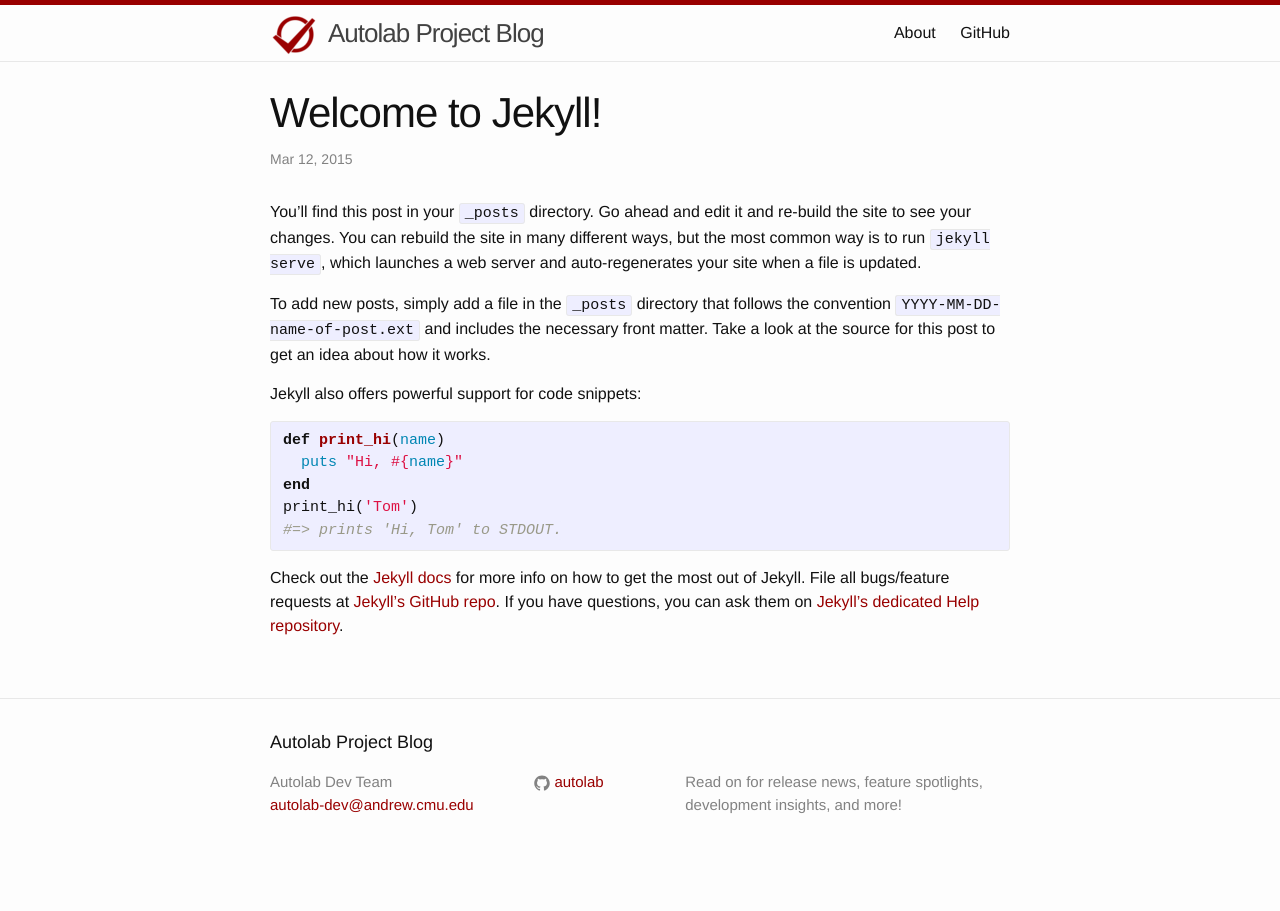
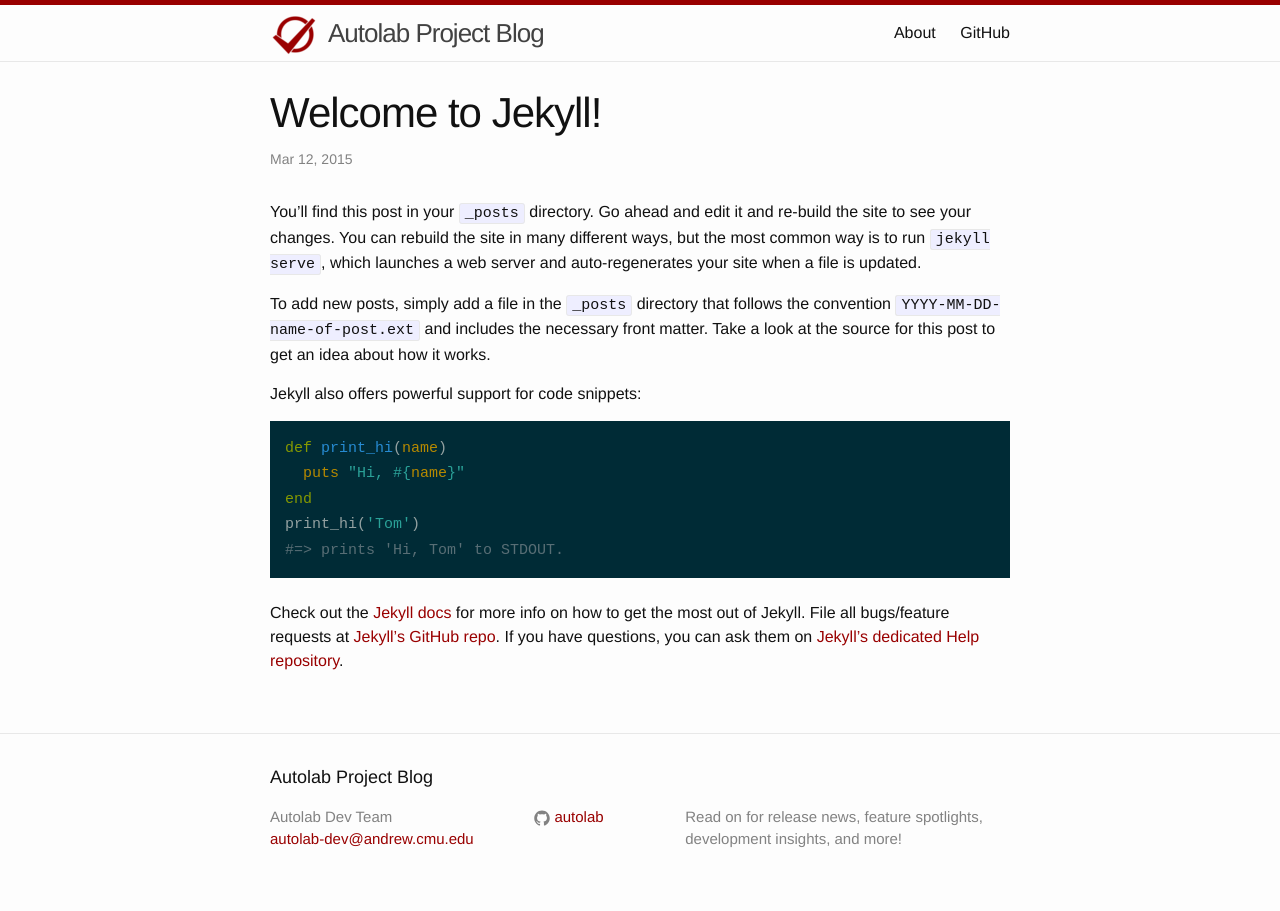
Before and after one commit to autolab/autolab.github.io, a Jekyll site: the page built from _posts/2015-03-12-welcome-to-jekyll.markdown, in a window 1280 px wide. Built offline with Jekyll 4.4.1, drawn with Linux system fonts in a browser that asks for light colours.

Commit message:
Use solarized in code blocks

```diff
--- a/_sass/_base.scss
+++ b/_sass/_base.scss
@@ -130,11 +130,11 @@ code {
     font-size: 15px;
     border: 1px solid $grey-color-light;
     border-radius: 3px;
-    background-color: #eef;
 }
 
 code {
     padding: 1px 5px;
+    background-color: #eef;
 }
 
 pre {
@@ -145,6 +145,7 @@ pre {
         border: 0;
         padding-right: 0;
         padding-left: 0;
+        background-color: inherit;
     }
 }
 
--- /dev/null
+++ b/_sass/_pygments-solarized.scss
@@ -0,0 +1,317 @@
+// Jekyll Pygments syntax highlighter styles
+
+// Color scheme
+$base03: #002b36;
+$base02: #073642;
+$base01: #586e75;
+$base00: #657b83;
+$base0: #839496;
+$base1: #93a1a1;
+$base2: #eee8d5;
+$base3: #fdf6e3;
+
+$yellow: #b58900;
+$orange: #cb4b16;
+$red: #dc322f;
+$magenta: #d33682;
+$violet: #6c71c4;
+$blue: #268bd2;
+$cyan: #2aa198;
+$green: #859900;
+
+// Colors
+$default: $base3;
+$background: $base03;
+$comment: $base01;
+$error: $base01;
+$generic: $base1;
+$keyword: $green;
+$literal: $base1;
+$name: $base1;
+$operator: $green;
+$other: $orange;
+$punctuation: $base1;
+$commentmultiline: $base01;
+$commentpreproc: $green;
+$commentsingle: $base01;
+$commentspecial: $green;
+$genericdeleted: $cyan;
+$genericemph: $base1;
+$genericerror: $red;
+$genericheading: $orange;
+$genericinserted: $green;
+$genericoutput: $base1;
+$genericprompt: $base1;
+$genericstrong: $base1;
+$genericsubheading: $orange;
+$generictraceback: $base1;
+$keywordconstant: $orange;
+$keywordeclaration: $blue;
+$keywordnamespace: $green;
+$keywordpseudo: $green;
+$keywordreserved: $blue;
+$keywordtype: $red;
+$literaldate: $base1;
+$literalnumber: $cyan;
+$literalstring: $cyan;
+$nameattribute: $base1;
+$namebuiltin: $yellow;
+$nameclass: $blue;
+$nameconstant: $orange;
+$namedecorator: $blue;
+$nameentity: $orange;
+$nameexception: $orange;
+$namefunction: $blue;
+$namelabel: $base1;
+$namenamespace: $base1;
+$nameother: $base00;
+$nameproperty: $base1;
+$nametag: $blue;
+$namevariable: $blue;
+$operatorword: $green;
+$textwhitespace: $base1;
+$literalnumberfloat: $cyan;
+$literalnumberhex: $cyan;
+$literalnumberinteger: $cyan;
+$literalnumberoct: $cyan;
+$literalstringbacktick: $base01;
+$literalstringchar: $cyan;
+$literalstringdoc: $base1;
+$literalstringdouble: $cyan;
+$literalstringescape: $orange;
+$literalstringheredoc: $base1;
+$literalstringinterpol: $cyan;
+$literalstringother: $cyan;
+$literalstringregex: $red;
+$literalstringsingle: $cyan;
+$literalstringsymbol: $cyan;
+$namebuiltinpseudo: $blue;
+$namevariableclass: $blue;
+$namevariableglobal: $blue;
+$namevariableinstance: $blue;
+$literalnumberintegerlong: $cyan;
+
+.highlight {
+  font-family: Monaco, monospace;
+  font-size: 1em;
+  line-height: 1.6em;
+  background: $background;
+  color: $default;
+  pre {
+    padding: 1em;
+    background-color: transparent;
+    border: none;
+  }
+  span.lineno {
+    margin-right: 0.6em;
+  }
+  code, pre {
+    margin: 1em 0 1.5em 0;
+  }
+  .c {
+    color: $comment;
+  }
+  .err {
+    color: $error;
+  }
+  .g {
+    color: $generic;
+  }
+  .k {
+    color: $keyword;
+  }
+  .l {
+    color: $literal;
+  }
+  .n {
+    color: $name;
+  }
+  .o {
+    color: $operator;
+  }
+  .x {
+    color: $other;
+  }
+  .p {
+    color: $punctuation;
+  }
+  .cm {
+    color: $commentmultiline;
+  }
+  .cp {
+    color: $commentpreproc;
+  }
+  .c1 {
+    color: $commentsingle;
+  }
+  .cs {
+    color: $commentspecial;
+  }
+  .gd {
+    color: $genericdeleted;
+  }
+  .ge {
+    color: $genericemph;
+    font-style: italic;
+  }
+  .gr {
+    color: $genericerror;
+  }
+  .gh {
+    color: $genericheading;
+  }
+  .gi {
+    color: $genericinserted;
+  }
+  .go {
+    color: $genericoutput;
+  }
+  .gp {
+    color: $genericprompt;
+  }
+  .gs {
+    color: $genericstrong;
+    font-weight: bold;
+  }
+  .gu {
+    color: $genericsubheading;
+  }
+  .gt {
+    color: $generictraceback;
+  }
+  .kc {
+    color: $keywordconstant;
+  }
+  .kd {
+    color: $keywordeclaration;
+  }
+  .kn {
+    color: $keywordnamespace;
+  }
+  .kp {
+    color: $keywordpseudo;
+  }
+  .kr {
+    color: $keywordreserved;
+  }
+  .kt {
+    color: $keywordtype;
+  }
+  .ld {
+    color: $literaldate;
+  }
+  .m {
+    color: $literalnumber;
+  }
+  .s {
+    color: $literalstring;
+  }
+  .na {
+    color: $nameattribute;
+  }
+  .nb {
+    color: $namebuiltin;
+  }
+  .nc {
+    color: $nameclass;
+  }
+  .no {
+    color: $nameconstant;
+  }
+  .nd {
+    color: $namedecorator;
+  }
+  .ni {
+    color: $nameentity;
+  }
+  .ne {
+    color: $nameexception;
+  }
+  .nf {
+    color: $namefunction;
+  }
+  .nl {
+    color: $namelabel;
+  }
+  .nn {
+    color: $namenamespace;
+  }
+  .nx {
+    color: $nameother;
+  }
+  .py {
+    color: $nameproperty;
+  }
+  .nt {
+    color: $nametag;
+  }
+  .nv {
+    color: $namevariable;
+  }
+  .ow {
+    color: $operatorword;
+  }
+  .w {
+    color: $textwhitespace;
+  }
+  .mf {
+    color: $literalnumberfloat;
+  }
+  .mh {
+    color: $literalnumberhex;
+  }
+  .mi {
+    color: $literalnumberinteger;
+  }
+  .mo {
+    color: $literalnumberoct;
+  }
+  .sb {
+    color: $literalstringbacktick;
+  }
+  .sc {
+    color: $literalstringchar;
+  }
+  .sd {
+    color: $literalstringdoc;
+  }
+  .s2 {
+    color: $literalstringdouble;
+  }
+  .se {
+    color: $literalstringescape;
+  }
+  .sh {
+    color: $literalstringheredoc;
+  }
+  .si {
+    color: $literalstringinterpol;
+  }
+  .sx {
+    color: $literalstringother;
+  }
+  .sr {
+    color: $literalstringregex;
+  }
+  .s1 {
+    color: $literalstringsingle;
+  }
+  .ss {
+    color: $literalstringsymbol;
+  }
+  .bp {
+    color: $namebuiltinpseudo;
+  }
+  .vc {
+    color: $namevariableclass;
+  }
+  .vg {
+    color: $namevariableglobal;
+  }
+  .vi {
+    color: $namevariableinstance;
+  }
+  .il {
+    color: $literalnumberintegerlong;
+  }
+}
--- a/css/main.scss
+++ b/css/main.scss
@@ -48,5 +48,5 @@ $on-laptop:        800px;
 @import
         "base",
         "layout",
-        "syntax-highlighting"
+        "pygments-solarized"
 ;
```
